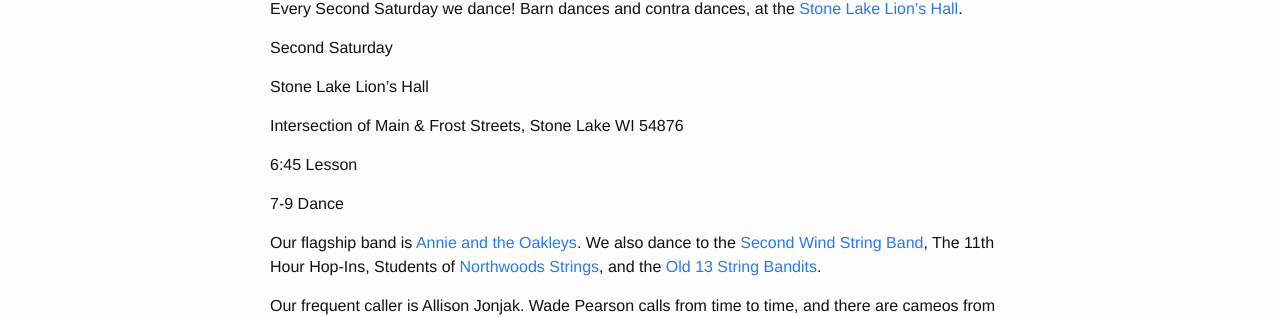
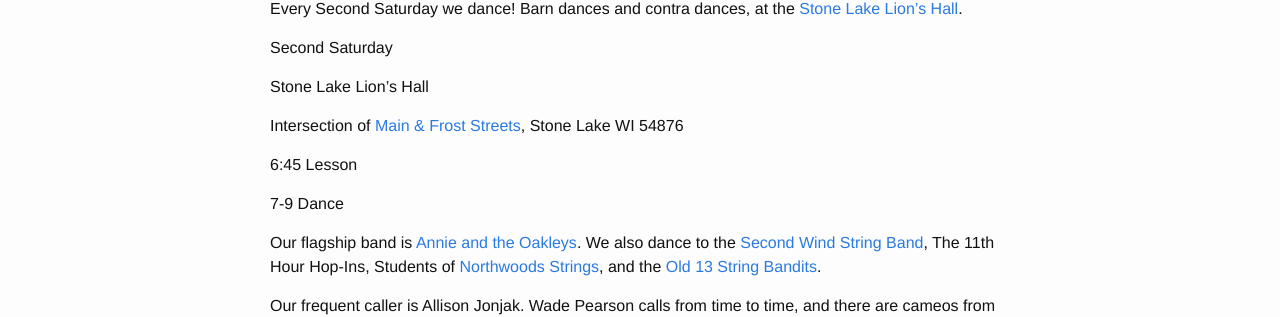
Before and after one commit to cranhandler/cranhandler.github.io, a Jekyll site: the page built from StoneLakeDance.md, in a window 1280 px wide. Shown: the part 279-596 px from the top of the page. Built offline with Jekyll 4.4.1, drawn with Linux system fonts in a browser that asks for light colours.

```diff
--- a/StoneLakeDance.md
+++ b/StoneLakeDance.md
@@ -10,7 +10,7 @@ Second Saturday
 
 Stone Lake Lion's Hall
 
-Intersection of Main & Frost Streets, Stone Lake WI 54876
+Intersection of [Main & Frost Streets][], Stone Lake WI 54876
 
 6:45 Lesson
 
```
Also changed, not shown: other parts of StoneLakeDance.md (+1 -0 lines).
